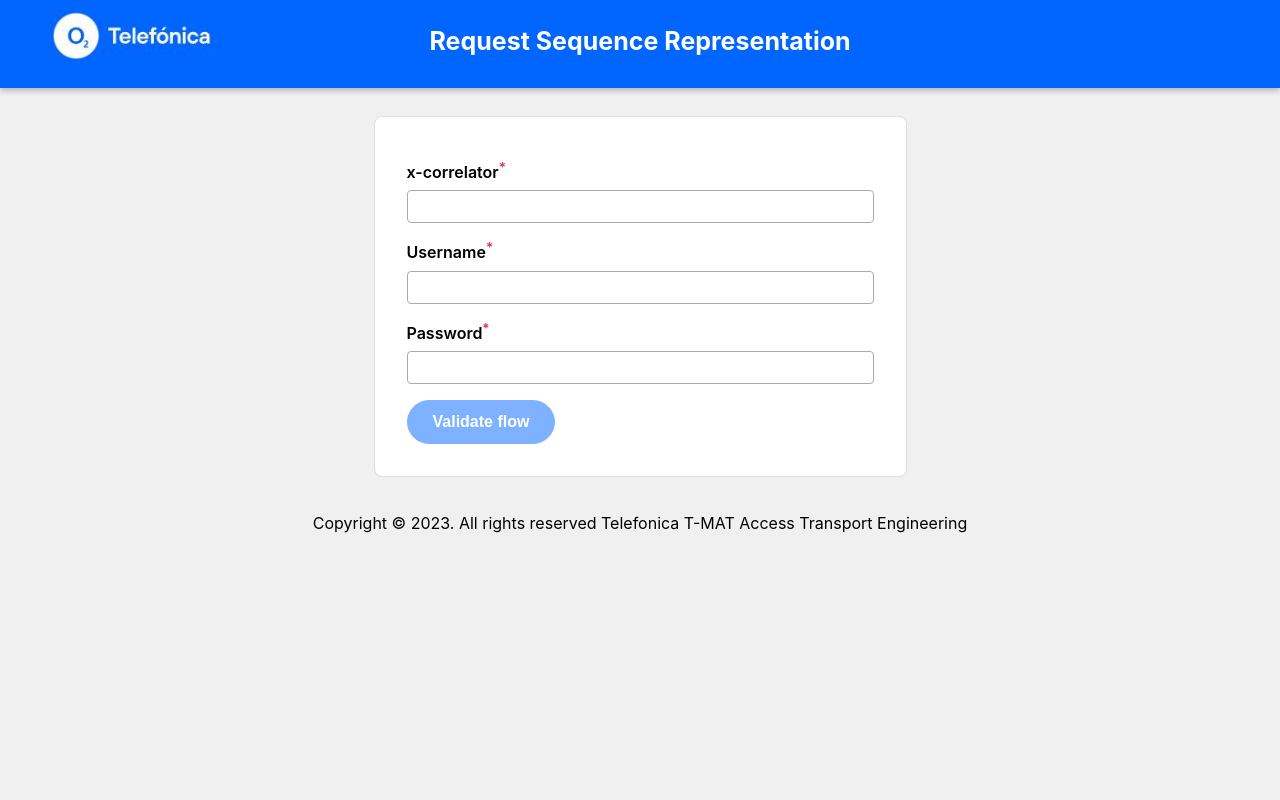
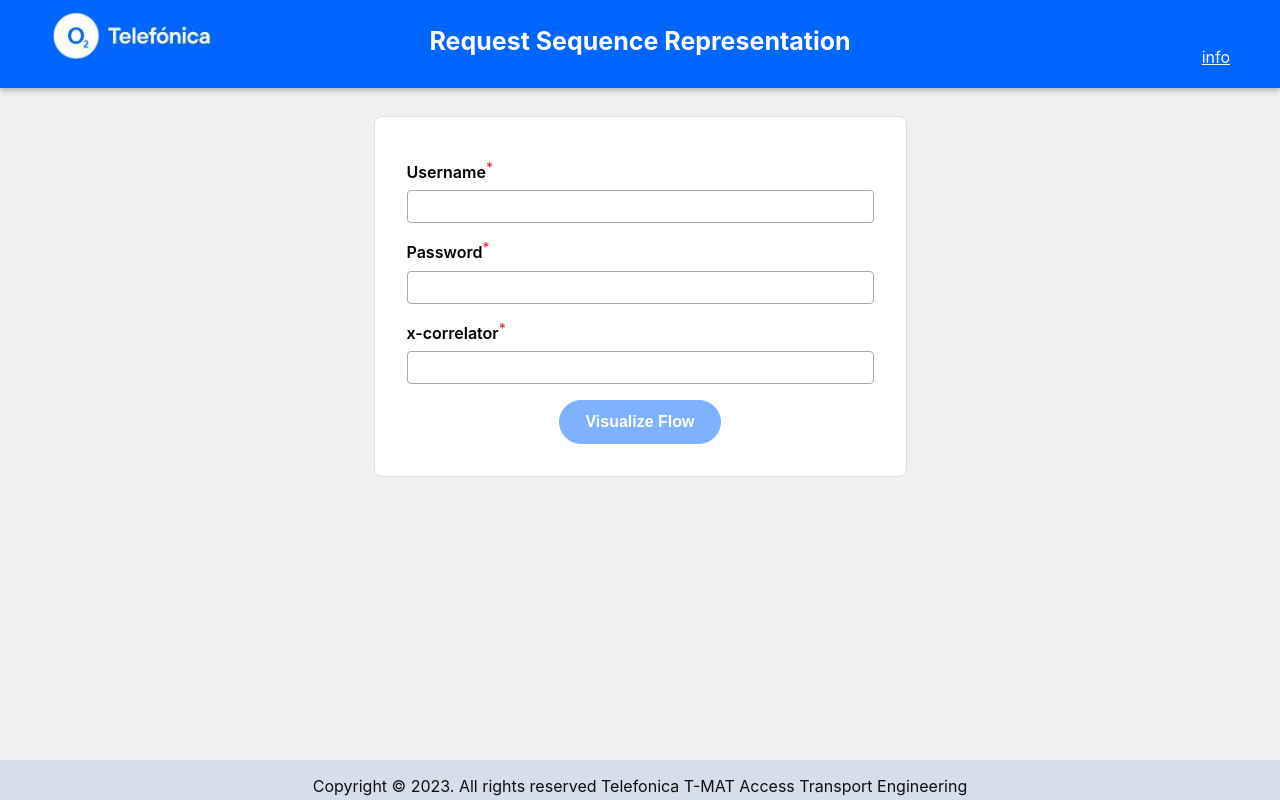
Before and after one commit to sunil-kumar-meena/RequestSequenceRepresentation, a React (Create React App) app in the folder impl/client/: page / in a window 1280 px wide. Built offline with nearby package versions, Linux system fonts and the light colour scheme.

Commit message:
Include information dialog about the application Fixes #54

```diff
--- a/impl/client/package.json
+++ b/impl/client/package.json
@@ -14,6 +14,7 @@
     "react": "^18.2.0",
     "react-dom": "^18.2.0",
     "react-form-builder2": "^0.16.0",
+    "react-js-dialog-box": "^1.1.6",
     "react-scripts": "5.0.1",
     "react-sequence-diagram": "^0.0.12",
     "web-vitals": "^2.1.4",
--- a/impl/client/src/App.js
+++ b/impl/client/src/App.js
@@ -84,9 +84,9 @@ export default function App() {
   }
 
   const formSchema = [
-    { name: 'xCorrelator', label: 'x-correlator', componentType: 'text', required: true },
     { name: 'username', label: 'Username', componentType: 'text', required: true },
     { name: 'password', label: 'Password', componentType: 'password', required: true },
+    { name: 'xCorrelator', label: 'x-correlator', componentType: 'text', required: true },
   ]
 
   return (
--- a/impl/client/src/components/Footer/Footer.css
+++ b/impl/client/src/components/Footer/Footer.css
@@ -2,4 +2,12 @@
   height: 70px;
   width: 100%;
   text-align: center;
+  position:absolute;
+  bottom:0 ;
+  right:0;
+  left:0;
+  background-color: #d6ddeb;
+  color: rgb(15, 15, 15);
+  width: 100%;
+  height: 2.5rem;
 }
--- a/impl/client/src/components/Header/Header.css
+++ b/impl/client/src/components/Header/Header.css
@@ -14,6 +14,10 @@
     width: 164px;
   }
 
+  .info {
+    width: 30px;
+  }
+
   .header-container{
     position: relative
   }
@@ -27,6 +31,16 @@
     margin: 0 auto;
   }
 
+  .header-info-container{
+    position: absolute;
+    top:1;
+    bottom:0;
+    left: 1;
+    right: 0;
+    margin: 0 auto;
+    color: #FFF;
+  }
+
   .header-text {
     text-align: center;
     font-size: 25px;
--- a/impl/client/src/components/Header/Header.js
+++ b/impl/client/src/components/Header/Header.js
@@ -1,5 +1,7 @@
 import React, { Component } from 'react'
-import LogoImage from '../../images/TefLogo.JPG';
+import InformationAboutApplication from '../dialogBox/InformationAboutApplication'
+
+import logoImage from '../../images/TefLogo.JPG';
 import './Header.css';
 
 export class Header extends Component {
@@ -15,10 +17,13 @@ export class Header extends Component {
       <header className="header">
         <div className="header-container">
           <div>
-            <img className="logo" src={LogoImage} alt="Logo" />
+            <img className="logo" src={logoImage} alt="Logo" />
           </div>
           <div className="header-title-container">
             <h1 className='header-text'>Request Sequence Representation</h1>
+          </div>
+          <div className="header-info-container">
+          <InformationAboutApplication/>
           </div>
         </div>
       </header>
--- /dev/null
+++ b/impl/client/src/components/dialogBox/InformationAboutApplication.js
@@ -0,0 +1,146 @@
+import React from 'react'
+import { ReactDialogBox } from 'react-js-dialog-box'
+import 'react-js-dialog-box/dist/index.css'
+import infoImage from '../../images/Information.svg.png';
+import axios from 'axios';
+import randExp from 'randexp';
+
+import './dialogBox.css';
+
+class InformationAboutApplication extends React.Component {
+  constructor() {
+    super()
+    this.state = {
+      isOpen: false,
+      data:{}
+    }
+  }
+
+  openBox = async () => {
+    this.setState({
+      data : await this.getApplicationInformation(),
+      isOpen: true,
+    })
+  }
+
+  closeBox = () => {
+    this.setState({
+      isOpen: false
+    })
+  }
+  render() {
+    return (
+      <div>
+        <a style={{color:'white'}} onClick={this.openBox} href='#'>
+          info
+        </a>
+         {this.state.isOpen && (
+          <><div>
+            <i>
+            <ReactDialogBox
+              closeBox={this.closeBox}
+              headerBackgroundColor='rgb(0, 102, 255)'
+              headerTextColor='white'
+              headerHeight='50px'
+              closeButtonColor='white'
+              bodyBackgroundColor='white'
+              bodyTextColor='black'
+              modalWidth='auto'
+              headerText='Information about the application'
+            >
+              {this.getApplicationInformationPanel()}
+            </ReactDialogBox>
+            </i>
+            </div>
+          </>
+        )}
+      </div>
+    )
+  }
+
+  getApplicationInformationPanel(){
+    return(
+      <div>
+        <table>
+          <tr>
+            <td>
+            application-name
+            </td>
+            <td>
+            {this.state.data["application-name"]}
+            </td>
+          </tr>
+          <tr>
+            <td>
+            release-number
+            </td>
+            <td>
+            {this.state.data["release-number"]}
+            </td>
+          </tr>
+          <tr>
+            <td>
+            application-purpose
+            </td>
+            <td>
+            {this.state.data["application-purpose"]}
+            </td>
+          </tr>
+          <tr>
+            <td>
+            data-update-period
+            </td>
+            <td>
+            {this.state.data["data-update-period"]}
+            </td>
+          </tr>
+          <tr>
+            <td>
+            owner-name
+            </td>
+            <td>
+            {this.state.data["owner-name"]}
+            </td>
+          </tr>
+          <tr>
+            <td>
+            owner-email-address
+            </td>
+            <td>
+            {this.state.data["owner-email-address"]}
+            </td>
+          </tr>
+        </table>
+      </div>
+    );
+  }
+
+  async getApplicationInformation() {
+    let applicationInformation = {};
+    try {
+        let requestHeader = {
+            'accept': 'application/json',
+            'user': 'RequestSequenceRepresentation',
+            'originator': 'RequestSequenceRepresentation',
+            'x-correlator': new randExp(/^[0-9A-Fa-f]{8}(?:-[0-9A-Fa-f]{4}){3}-[0-9A-Fa-f]{12}$/).gen(),
+            'trace-indicator': '1',
+            'customer-journey': 'Unknown value',
+            'Content-Type': 'application/json'
+        }
+        let request = {
+            method: "post",
+            url: origin +"/v1/inform-about-application",
+            headers: requestHeader
+        }
+        let response = await axios(request);
+        if(response && response.data){
+          applicationInformation = response.data;
+        }
+    } catch (error) {
+      console.log(error);
+    }
+    return applicationInformation;
+  }
+}
+
+export default InformationAboutApplication;
--- /dev/null
+++ b/impl/client/src/components/dialogBox/dialogBox.css
@@ -0,0 +1,4 @@
+tr,td {
+  text-align: left;
+  background-color: rgb(234, 236, 241);
+}
--- a/impl/client/src/components/forms/AdvancedForm.js
+++ b/impl/client/src/components/forms/AdvancedForm.js
@@ -30,7 +30,7 @@ export const AdvancedForm = ({
   onSubmit,
   initialValues,
   onClose,
-  buttonLabel = 'Validate flow',
+  buttonLabel = 'Visualize Flow',
   ...props
 }) => {
   const defaultValues = getDefaultValues(schema)
@@ -103,9 +103,11 @@ export const AdvancedForm = ({
                 />
               )
             })}
+            <div style={{textAlign:'center'}}>
             <button type="submit" disabled={!isValid || isSubmitting}>
               {buttonLabel}
             </button>
+            </div>
           </form>
         )
       }}
```
Also changed, not shown: impl/client/src/images/Information.svg.png (added).
